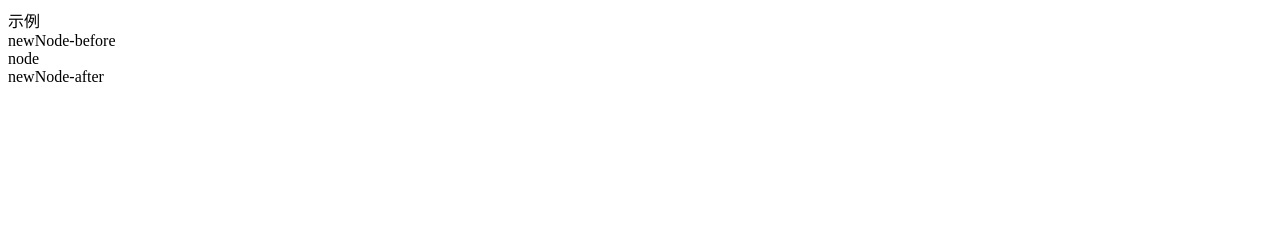
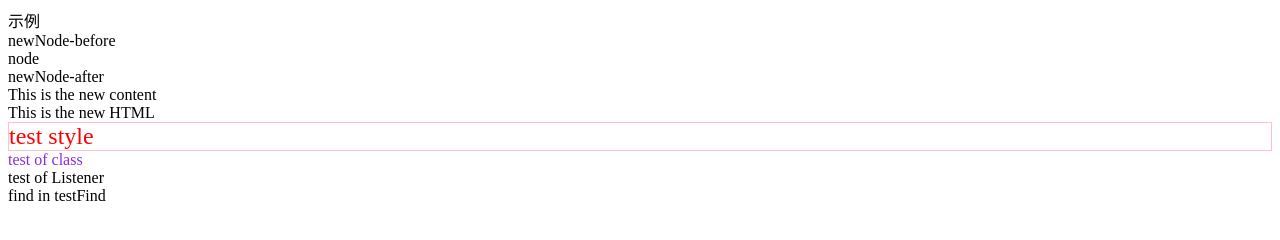
Before and after one commit to isCCcc/dom, a website built with Parcel: page src/index.html in a window 1280 px wide. Built offline with nearby package versions, Linux system fonts and the light colour scheme.

Commit message:
封装DOM的所有提供修改的API

```diff
--- a/src/dom.js
+++ b/src/dom.js
@@ -1,37 +1,36 @@
-window.dom = {};
-
+window.dom = {
     // 创建节点
-dom.create = function (string) {
+    create(string) {
         const template = document.createElement('template');
         template.innerHTML = string.trim();
         return template.content.firstChild;
-}
+    },
     // 在指定节点之后插入节点
-dom.after = function (node, newNode) {
+    after(node, newNode) {
         node.parentNode.insertBefore(newNode, node.nextSibling);
-}
+    },
     // 在指定节点之前插入节点
-dom.before = function (node, newNode) {
+    before(node, newNode) {
         node.parentNode.insertBefore(newNode, node);
-}
+    },
     // 在指定节点里新增一个子节点
-dom.append = function (parent, node) {
+    append(parent, node) {
         parent.appendChild(node)
-}
+    },
     // 更换指定节点的父节点
-dom.wrap = function (node, parent) {
+    wrap(node, parent) {
         dom.before(node, parent);
         dom.append(parent, node);
-}
+    },
 
 
     // 删除指定节点
-dom.remove = function (node) {
+    remove(node) {
         node.parentNode.removeChild(node)
         return node
-}
+    },
     // 清空指点节点的所有子节点
-dom.empty = function (node) {
+    empty(node) {
         const array = [];
         let x = node.firstChild
         while (x) {
@@ -39,4 +38,80 @@ dom.empty = function (node) {
             x = node.firstChild
         }
         return array
+    },
+
+    // 读写属性
+    attr(node, name, value) {
+        if (arguments.length === 3) {
+            node.setAttribute(name, value);
+        } else if (arguments.length === 2) {
+            return node.getAttribute(name)
         }
+    },
+    // 读写文本属性
+    text(node, string) {
+        // 写操作：dom.text(div,'newTextContent')
+        if (arguments.length === 2) {
+            if ('innerText' in node) {
+                node.innerText = string // 兼容ie
+            } else {
+                node.textContent = string
+            }
+        } else if (arguments.length === 1) {  // 读操作dom.text(div)
+            if ('innerText' in node) {
+                return node.innerText
+            } else {
+                return node.textContent
+            }
+        }
+    },
+    // 读写html内容
+    html(node, string) {
+        if (arguments.length === 2) {
+            node.innerHTML = string
+        } else if (arguments.length === 1) {
+            return node.innerHTML
+        }
+    },
+    // 修改style内容
+    style(node, name, value) {
+        if (arguments.length === 3) {
+            // dom.style(style, 'font-size', '24px');
+            node.style[name] = value
+        } else if (arguments.length === 2) {
+            if (typeof name === 'string') {
+                // dom.style(style, 'color')
+                return node.style[name]
+            } else if (name instanceof Object) {
+                // dom.style(style, { color: 'red', border: '1px solid pink' })
+                for (let key in name) {
+                    node.style[key] = name[key]
+                }
+            }
+        }
+
+    },
+    // 操作标签里的class属性
+    class: {
+        add(node, className) {
+            node.classList.add(className);
+        },
+        remove(node, className) {
+            node.classList.remove(className);
+        },
+        has(node, className) {
+            return node.classList.contains(className);
+        }
+    },
+    // 用于添加事件监听
+    on(node, eventName, fn) {
+        node.addEventListener(eventName, fn);
+    },
+    // 用于删除事件监听
+    off(node, eventName, fn) {
+        node.removeEventListener(eventName, fn);
+    },
+
+
+
+}
--- a/src/index.html
+++ b/src/index.html
@@ -7,6 +7,15 @@
     <meta name="viewport" content="width=device-width, initial-scale=1.0">
     <title>DOM</title>
 </head>
+<style>
+    .old-class {
+        border: 2px solid pink
+    }
+
+    .test {
+        color: blueviolet;
+    }
+</style>
 
 <body>
     示例
@@ -19,6 +28,22 @@
         <div id="e2"></div>
         <div id="e3"></div>
     </div>
+
+    <div id="nodetitle"></div>
+
+    <div id="readme">readme</div>
+
+    <div id="readhtml">readHtml</div>
+
+    <div id="teststyle">test style</div>
+
+    <div id="testclass" class="old-class">test of class</div>
+
+    <div id="testListener">test of Listener</div>
+
+    <div id="testFind">
+        <span id="findSpan">find in testFind</span>
+    </div>
     <script src="dom.js"></script>
     <script src="main.js"></script>
 </body>
--- a/src/main.js
+++ b/src/main.js
@@ -1,3 +1,4 @@
+// 测试
 const div = dom.create('<div><span>1<span></div>')
 console.log(div)
 
@@ -8,3 +9,34 @@ dom.wrap(nodeparent, dom.create('<div id="new-parent"></div>'))
 
 const empty = dom.empty(window.nodeempty)
 console.log(empty)
+
+const title = dom.attr(window.nodetitle, 'title', 'blanchecc')
+console.log(`title:${dom.attr(window.nodetitle, 'title')}`)
+
+// text 测试
+const readme = window.readme;
+console.log(dom.text(readme))
+dom.text(readme, 'This is the new content');
+console.log(dom.text(readme))
+// html 测试
+const readhtml = window.readhtml
+console.log(dom.text(readhtml))
+dom.html(readhtml, '<span>This is the new HTML</span>');
+console.log(dom.text(readhtml))
+// style 测试
+const style = window.teststyle
+dom.style(style, 'font-size', '24px');
+dom.style(style, { color: 'red', border: '1px solid pink' })
+console.log(dom.style(style, 'color'))
+// class 测试
+const testclass = window.testclass;
+dom.class.add(testclass, 'test')
+dom.class.remove(testclass, 'old-class')
+console.log(dom.class.has(testclass, 'old-class'))
+// 事件监听 测试
+const testListener = window.testListener;
+fn = () => {
+    console.log('事件被监听了')
+}
+dom.on(testListener, 'click', fn)
+dom.off(testListener, 'click', fn)
```
Also changed, not shown: dist/index.html, 4 other files. Lines whose indentation alone changed are shown as unchanged.
